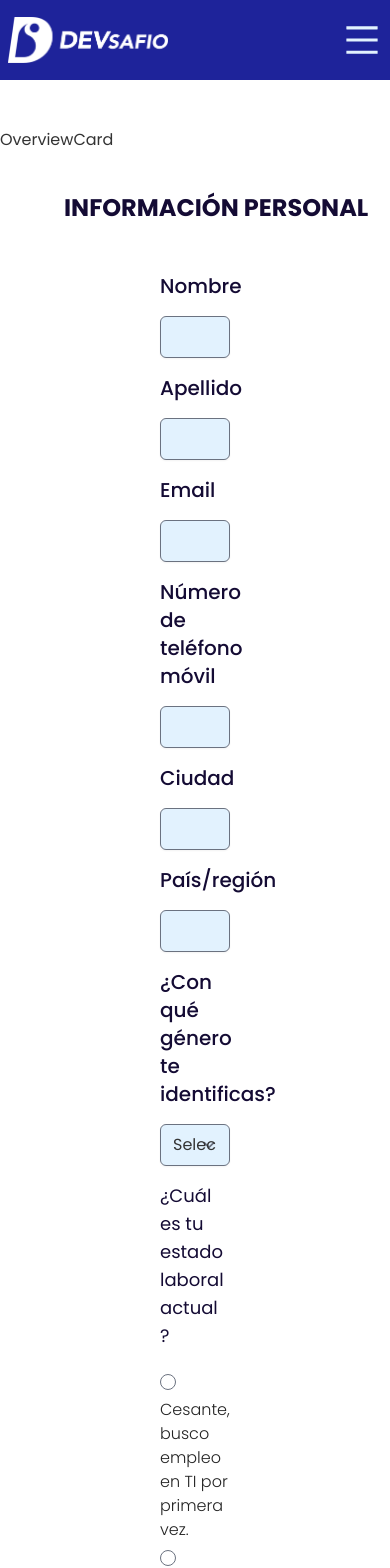
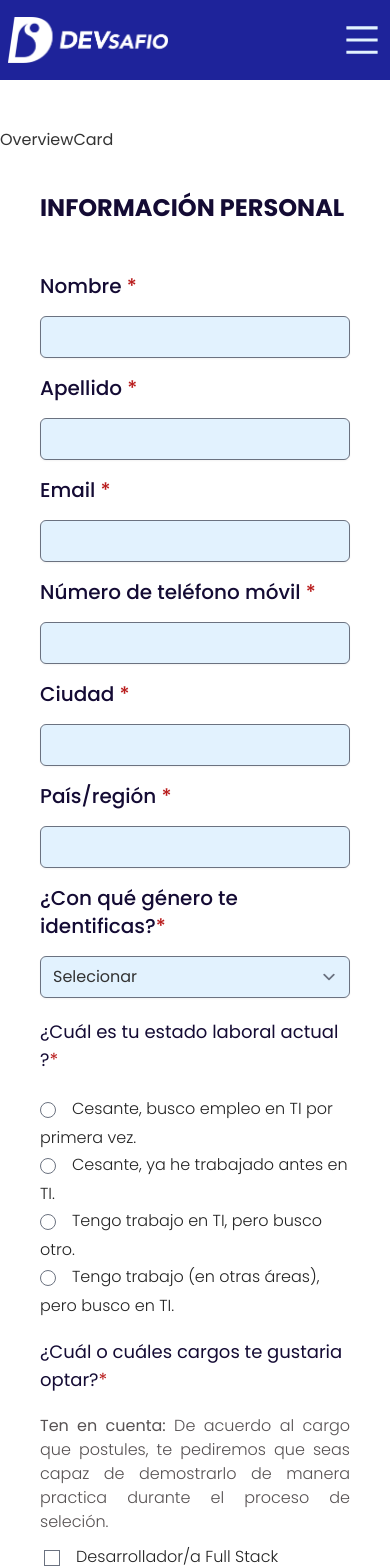
Before and after one commit to vecarope/ejemploReact, a React (Create React App) app: page /application in a window 390 px wide. Shown: the top 1568 px of the page. Built offline with nearby package versions, Linux system fonts and the light colour scheme; what tw-elements would draw is missing.

Commit message:
mobile view Personal Information form

```diff
--- a/src/views/ApplicationForm/components/PersonalInformation.jsx
+++ b/src/views/ApplicationForm/components/PersonalInformation.jsx
@@ -22,19 +22,19 @@ export const PersonalInformation = () => {
   return (
     <div class="mt-10  sm:mt-0">
       <div className="my-8 ">
-        <h3 className="text-2xl ml-16 font-sans font-bold text-[#140B34]">
+        <h3 className="text-2xl ml-10 md:ml-16 font-sans font-bold text-[#140B34]">
           INFORMACIÓN PERSONAL
         </h3>
       </div>
       <div class="md:grid md:grid-cols-2 md:gap-6 ">
         <div className="mt-5 my-4 md:col-span-2 md:mt-0">
-          <div className="grid grid-cols-6 mx-40 md:gap-x-40 md:gap-y-6">
+          <div className="grid grid-cols-6 mx-10 md:mx-40 md:gap-x-40 md:gap-y-6">
             <div className="col-span-6 sm:col-span-3">
               <label
                 htmlFor="firstName"
                 className="block text-xl my-4 font-sans font-medium text-[#140B34]"
               >
-                Nombre
+                Nombre <span class=" text-red-700">*</span>
               </label>
               <input
                 type="text"
@@ -51,7 +51,7 @@ export const PersonalInformation = () => {
                 htmlFor="lastName"
                 className="block text-xl my-4 font-medium text-[#140B34]"
               >
-                Apellido
+                Apellido <span class=" text-red-700">*</span>
               </label>
               <input
                 type="text"
@@ -68,7 +68,7 @@ export const PersonalInformation = () => {
                 htmlFor="email-address"
                 className="block text-xl my-4 font-medium text-[#140B34]"
               >
-                Email
+                Email <span class=" text-red-700">*</span>
               </label>
               <input
                 type="email"
@@ -85,7 +85,7 @@ export const PersonalInformation = () => {
                 htmlFor="email-address"
                 className="block text-xl my-4 font-medium text-[#140B34]"
               >
-                Número de teléfono móvil
+                Número de teléfono móvil <span class=" text-red-700">*</span>
               </label>
               <input
                 type="tel"
@@ -102,7 +102,7 @@ export const PersonalInformation = () => {
                 htmlFor="city"
                 className="block text-xl my-4 font-medium text-[#140B34]"
               >
-                Ciudad
+                Ciudad <span class=" text-red-700">*</span>
               </label>
               <input
                 type="text"
@@ -119,7 +119,7 @@ export const PersonalInformation = () => {
                 htmlFor="country"
                 className="block text-xl my-4 font-medium text-[#140B34]"
               >
-                País/región
+                País/región <span class=" text-red-700">*</span>
               </label>
               <input
                 type="text"
@@ -136,7 +136,7 @@ export const PersonalInformation = () => {
                 htmlFor="country"
                 className="block text-xl my-4 font-medium text-[#140B34]"
               >
-                ¿Con qué género te identificas?
+                ¿Con qué género te identificas?<span class=" text-red-700">*</span>
               </label>
               <select
                 id="gender"
@@ -156,9 +156,9 @@ export const PersonalInformation = () => {
             <div className="col-span-6 sm:col-span-3">
               <label
                 htmlFor="stateJob"
-                className="block  my-4 text-lg text-[#140B34]"
+                className="block  my-5 md:my-4 text-lg text-[#140B34]"
               >
-                ¿Cuál es tu estado laboral actual ?
+                ¿Cuál es tu estado laboral actual ?<span class=" text-red-700">*</span>
               </label>
               <ul>
                 {workStatus.map((workStatus) => (
@@ -178,13 +178,13 @@ export const PersonalInformation = () => {
             <div className="col-span-6 sm:col-span-3">
               <label
                 htmlFor="stateJob"
-                className="block text-lg font-[20px] mb-5 text-[#140B34]"
+                className="block text-lg font-[20px] my-5 md:my-4  text-[#140B34]"
               >
-                ¿Cuál o cuáles cargos te gustaria optar?
+                ¿Cuál o cuáles cargos te gustaria optar?<span class=" text-red-700">*</span>
               </label>
               <label
                 htmlFor="stack"
-                className="block font-light text-base text-[#575253]"
+                className="block text-justify font-light text-base text-[#575253]"
               >
                 <strong>Ten en cuenta:</strong> De acuerdo al cargo que
                 postules, te pediremos que seas capaz de demostrarlo de manera
@@ -212,7 +212,7 @@ export const PersonalInformation = () => {
           <div className="md:hidden">
             <button
               type="submit"
-              className="inline-flex  justify-center rounded-md border border-transparent bg-[#2738F5] py-2 px-4
+              className=" mx-32  rounded-md border border-transparent bg-[#2738F5] py-2 px-4
               text-sm font-medium text-white shadow-sm hover:bg-[#2738F5]-700 focus:outline-none focus:ring-2 focus:ring-[#2738F5]-500 focus:ring-offset-2"
             >
               CONTINUAR
```
